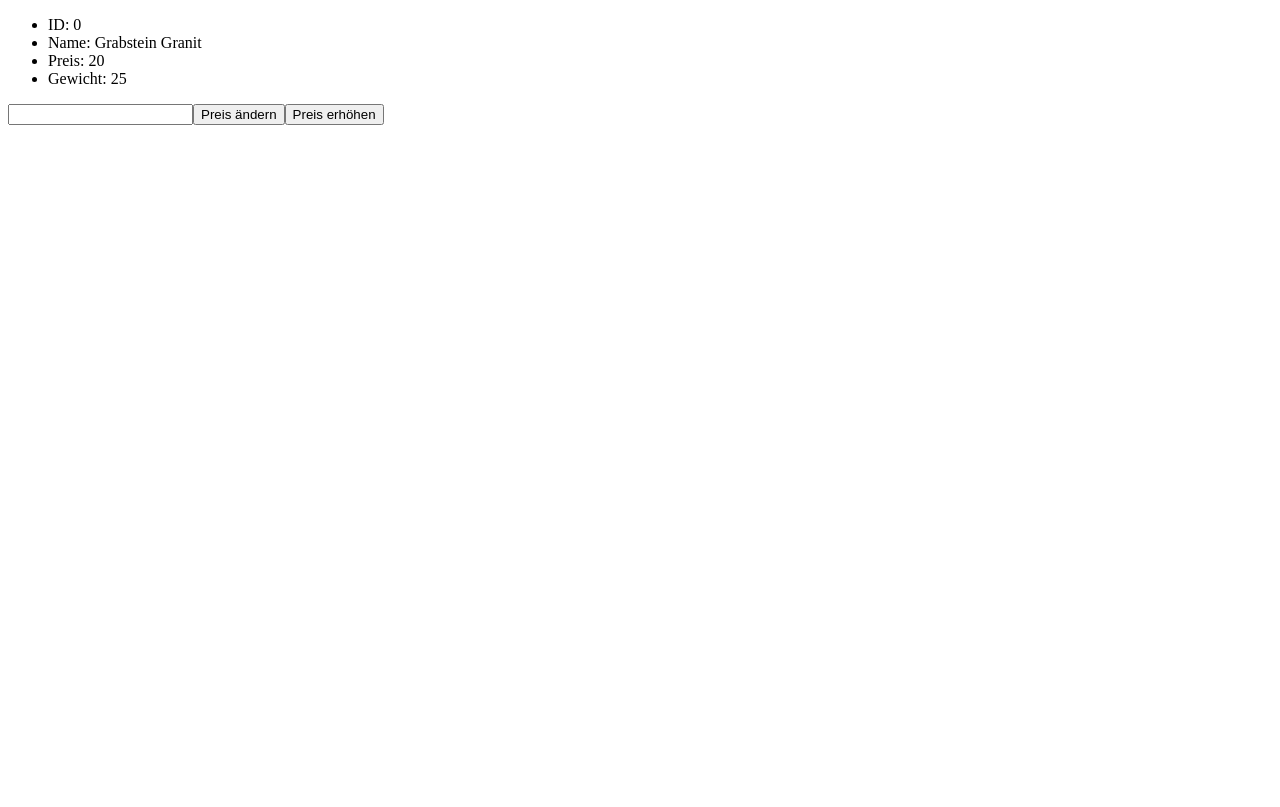
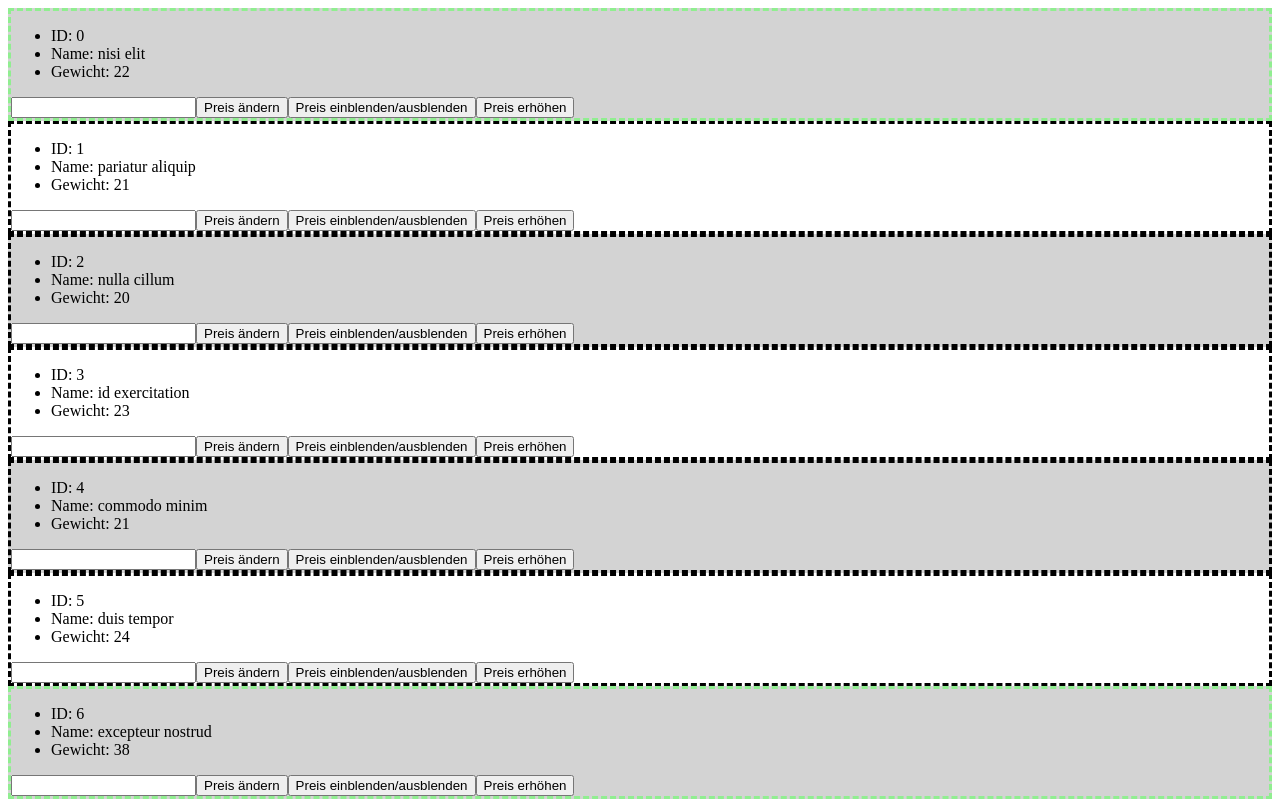
Before and after one commit to AlexanderGrigat/stones1126, an Angular app: page / in a window 1280 px wide. Built offline with nearby package versions, Linux system fonts and the light colour scheme.

Commit message:
Aufgabe 3

```diff
--- a/src/app/app.css
+++ b/src/app/app.css
@@ -0,0 +1,3 @@
+.even-style{
+    background-color: lightgray;
+}
--- a/src/app/app.html
+++ b/src/app/app.html
@@ -1,4 +1,5 @@
-<stn-product-display (priceChange)="onPriceChange($event)" [productParent]="product">
-    <input type="number" #price/>
-    <button (click)="changePrice(price.valueAsNumber)">Preis ändern</button>
-</stn-product-display>
+@for(prod of products;track prod.id; let isEven = $even){
+    <div [class.even-style]="isEven">
+       <stn-product-display (priceChange)="onPriceChange($event)" [productParent]="prod"/>
+    </div>
+}
--- a/src/app/app.ts
+++ b/src/app/app.ts
@@ -10,15 +10,53 @@ import { Product } from './product/product';
 export class App {
   protected readonly title = signal('stones');
 
-  product: Product = new Product(0, 'Grabstein Granit',20, 25);
+  products: Product[] =
+  [
+  {
+    "id": 0,
+    "name": "nisi elit",
+    "price": 85.59,
+    "weight": 22
+  },
+  {
+    "id": 1,
+    "name": "pariatur aliquip",
+    "price": 122.39,
+    "weight": 21
+  },
+  {
+    "id": 2,
+    "name": "nulla cillum",
+    "price": 151.49,
+    "weight": 20
+  },
+  {
+    "id": 3,
+    "name": "id exercitation",
+    "price": 128.45,
+    "weight": 23
+  },
+  {
+    "id": 4,
+    "name": "commodo minim",
+    "price": 111.34,
+    "weight": 21
+  },
+  {
+    "id": 5,
+    "name": "duis tempor",
+    "price": 164.61,
+    "weight": 24
+  },
+  {
+    "id": 6,
+    "name": "excepteur nostrud",
+    "price": 71.62,
+    "weight": 38
+  }
+];
 
-  onPriceChange(newPrice: number): void {
-    this.product.price = newPrice;
+onPriceChange(newPrice: number): void {
     alert('Der Preis hat sich geändert: ' + newPrice);
   }
-
-  changePrice(newPrice: number): void {
-    this.product.price = newPrice;
-    this.onPriceChange(this.product.price);
-  }
 }
--- a/src/app/product/product-display/product-display.css
+++ b/src/app/product/product-display/product-display.css
@@ -0,0 +1,7 @@
+.border{
+    border: 4px solid black;
+}
+
+.border-green{
+    border-color: lightgreen;
+}
--- a/src/app/product/product-display/product-display.html
+++ b/src/app/product/product-display/product-display.html
@@ -1,8 +1,18 @@
+<div
+   [style]="styleConfig"
+   [class]="{'border-green' : productParent().price < 100}"
+>
     <ul>
         <li> ID: {{productParent().id}}</li>
         <li id="name"> Name: {{productParent().name}}</li>
+        @if(showPrice){
             <li> Preis: {{productParent().price}}</li>
+        }
         <li> Gewicht: {{productParent().weight}}</li>
     </ul>
     <ng-content/>
+    <input type="number" #price/>
+    <button (click)="changePrice(price.valueAsNumber)">Preis ändern</button>
+    <button (click)="togglePrice()">Preis einblenden/ausblenden</button>
     <button (click)="increasePrice()">Preis erhöhen</button>
+</div>
--- a/src/app/product/product-display/product-display.ts
+++ b/src/app/product/product-display/product-display.ts
@@ -1,4 +1,4 @@
-import { Component, EventEmitter, input, Input, output, Output } from '@angular/core';
+import { Component, input, output } from '@angular/core';
 import { Product } from '../product';
 
 @Component({
@@ -10,9 +10,23 @@ import { Product } from '../product';
 export class ProductDisplay {
   productParent = input.required<Product>();
   priceChange = output<number>();
+  showPrice = false;
+
+  styleConfig = {
+    borderStyle: 'dashed',
+  }
 
    increasePrice(): void {
     this.productParent().price += 5;
     this.priceChange.emit(this.productParent().price);
   }
+
+  togglePrice(){
+    this.showPrice = !this.showPrice;
+  }
+
+  changePrice(newPrice: number): void {
+    this.productParent().price = newPrice;
+    this.priceChange.emit(this.productParent().price);
+  }
 }
```
Lines whose indentation alone changed are shown as unchanged.
